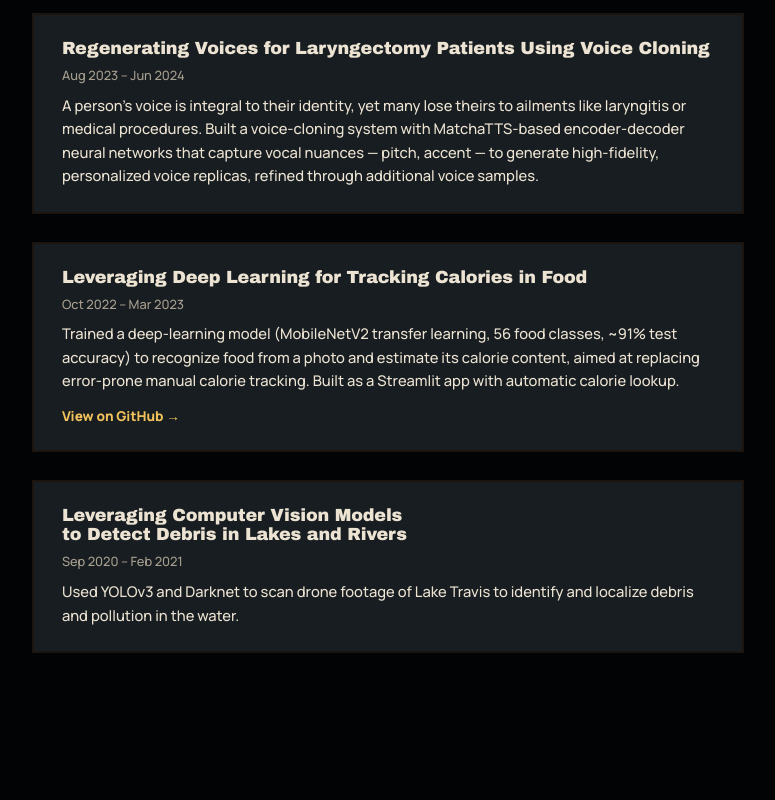
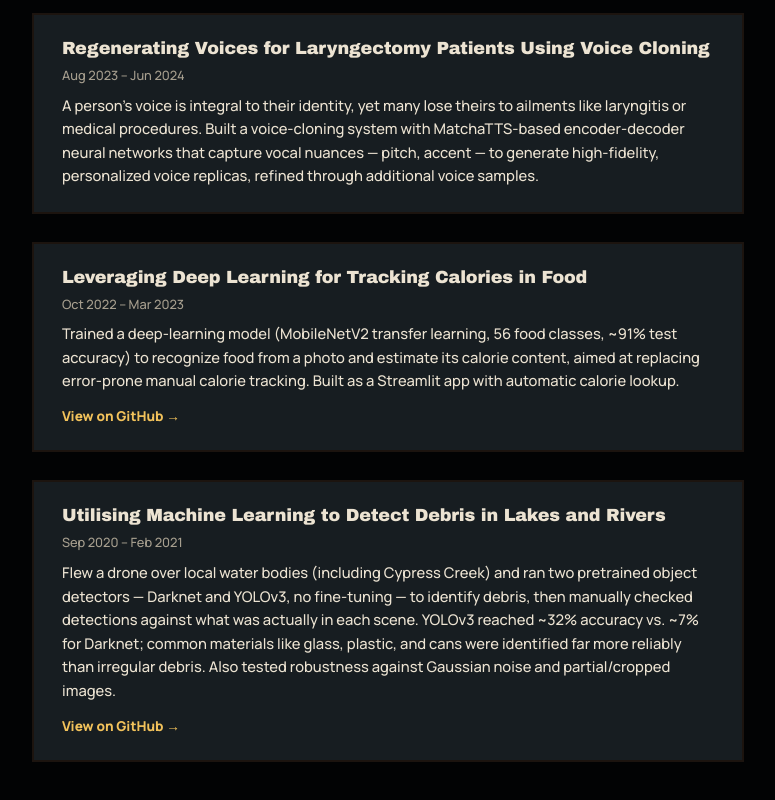
Before and after one commit to Indiguana/indiguana.github.io, an Astro site: page /research in a window 1280 px wide. Shown: the part 430-1230 px from the top of the page, without its empty margins (252-1027 px from the left). Before the commit the page ends 1163 px from the top, so only its background shows below. Built offline with nearby package versions, Linux system fonts and the light colour scheme; Astro itself is replaced by a stand-in of ours.

Commit message:
Update drone debris detector research entry from its poster board
Correct the description to match the actual project (Cypress Creek,
not Lake Travis; pretrained-only methodology; real accuracy numbers),
and link to the now-restored GitHub repo.

```diff
--- a/src/pages/research.astro
+++ b/src/pages/research.astro
@@ -24,11 +24,11 @@ const projects = [
 		link: "https://github.com/Indiguana/ComputerVision-Calorie-Tracker",
 	},
 	{
-		title: "Leveraging Computer Vision Models to Detect Debris in Lakes and Rivers",
+		title: "Utilising Machine Learning to Detect Debris in Lakes and Rivers",
 		dates: "Sep 2020 – Feb 2021",
 		description:
-			"Used YOLOv3 and Darknet to scan drone footage of Lake Travis to identify and localize debris and pollution in the water.",
-		link: null,
+			"Flew a drone over local water bodies (including Cypress Creek) and ran two pretrained object detectors — Darknet and YOLOv3, no fine-tuning — to identify debris, then manually checked detections against what was actually in each scene. YOLOv3 reached ~32% accuracy vs. ~7% for Darknet; common materials like glass, plastic, and cans were identified far more reliably than irregular debris. Also tested robustness against Gaussian noise and partial/cropped images.",
+		link: "https://github.com/Indiguana/ComputerVision-Drone-Debris-Detector",
 	},
 ];
 ---
```
